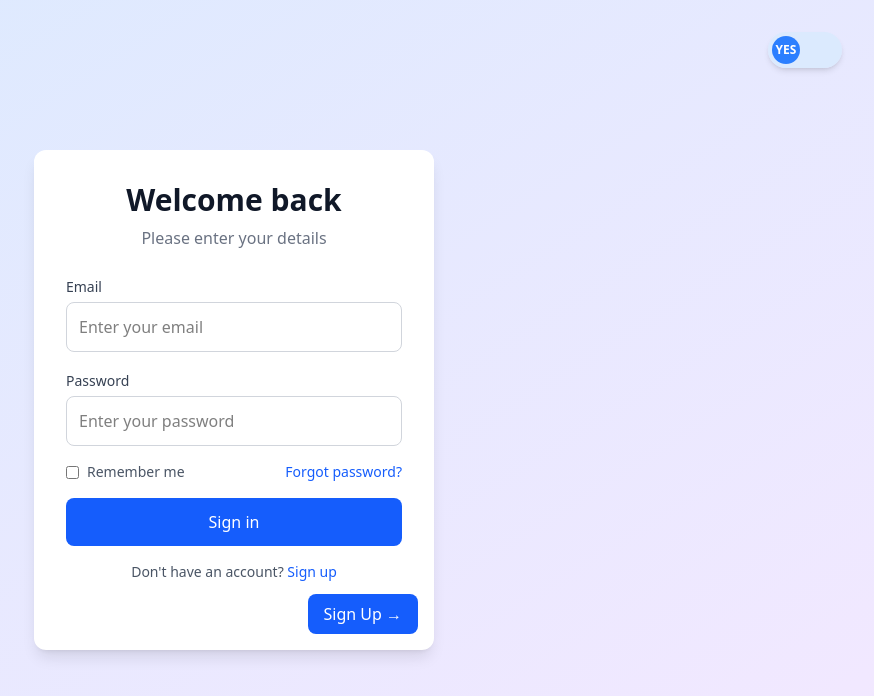
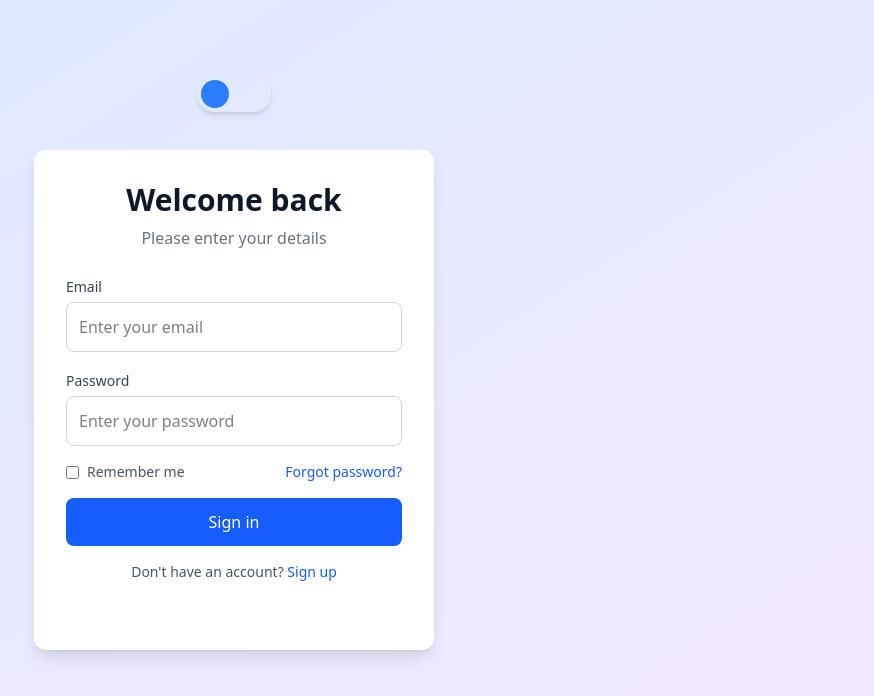
Before and after one commit to itssoumodip/React-login-signup, a React (Vite) app in the folder login-signup/: page / in a window 1280 px wide. Shown: the top 696 px of the page, without its empty margins (406-1280 px from the left). Built offline with nearby package versions, Linux system fonts and the light colour scheme.

Commit message:
refactor: adjust layout and styling for toggle button and signup form

```diff
--- a/login-signup/src/App.jsx
+++ b/login-signup/src/App.jsx
@@ -14,7 +14,7 @@ function App() {
   return (
     <div className="min-h-screen bg-gradient-to-br from-blue-100 to-purple-100 flex items-center justify-center p-4">
       {/* Toggle Button */}
-      <div className="absolute top-8 right-8">
+      <div className="absolute top-19 m-auto">
         <ToggleButton
           isChecked={isFlipped}
           onChange={handleFlip}
@@ -29,12 +29,6 @@ function App() {
           <div className="absolute w-full h-full backface-hidden">
             <div className="bg-white rounded-xl shadow-lg p-8 h-full">
               <Login />
-              <button
-                onClick={handleFlip}
-                className="absolute bottom-4 right-4 bg-blue-600 text-white px-4 py-2 rounded-lg hover:bg-blue-700"
-              >
-                Sign Up →
-              </button>
             </div>
           </div>
 
@@ -42,12 +36,6 @@ function App() {
           <div className="absolute w-full h-full backface-hidden rotate-y-180">
             <div className="bg-white rounded-xl shadow-lg p-8 h-full">
               <Signup />
-              <button
-                onClick={handleFlip}
-                className="absolute bottom-4 left-4 bg-blue-600 text-white px-4 py-2 rounded-lg hover:bg-blue-700"
-              >
-                ← Login
-              </button>
             </div>
           </div>
         </div>
--- a/login-signup/src/components/Signup.jsx
+++ b/login-signup/src/components/Signup.jsx
@@ -52,7 +52,6 @@ const Signup = () => {
             placeholder="Re-Enter Created password"
           />
         </div>
-
         <button type="submit" className="w-full bg-blue-600 text-white py-3 rounded-lg hover:bg-blue-700 transition duration-200">
           Create account
         </button>
--- a/login-signup/src/components/ToggleButton.jsx
+++ b/login-signup/src/components/ToggleButton.jsx
@@ -19,19 +19,12 @@ const ToggleButton = ({ isChecked, onChange }) => {
             text-xs font-bold text-white
             rounded-full transition-all duration-300 ease-in-out
             ${isChecked
-              ? 'translate-x-[38px] bg-red-500'
+              ? 'translate-x-[38px] bg-blue-500'
               : 'translate-x-0 bg-blue-500'
             }
           `}>
-            {isChecked ? 'NO' : 'YES'}
           </span>
         </div>
-
-        {/* Background Layer */}
-        <div className={`
-          absolute w-full h-full transition-all duration-300
-          ${isChecked ? 'bg-red-100' : 'bg-blue-100'}
-        `}/>
       </div>
     </div>
   )
```
